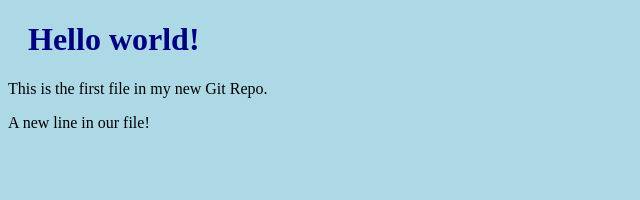
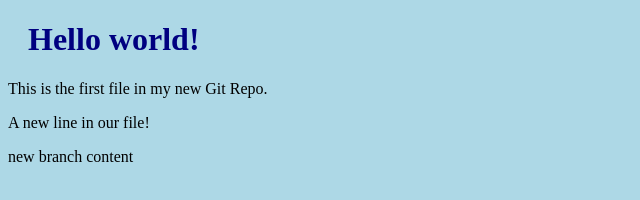
Before and after one commit to Zainab13ilyas/practice1, a plain HTML site: page index.html in a window 1280 px wide. Shown: the whole page, without its empty margins (0-640 px from the left). Drawn offline with Linux system fonts and the light colour scheme.

Commit message:
updated branch2

```diff
--- a/index.html
+++ b/index.html
@@ -9,6 +9,7 @@
 <h1>Hello world!</h1>
 <p>This is the first file in my new Git Repo.</p>
 <p>A new line in our file!</p>
+<p>new branch content</p>
 
 </body>
 </html>
```
